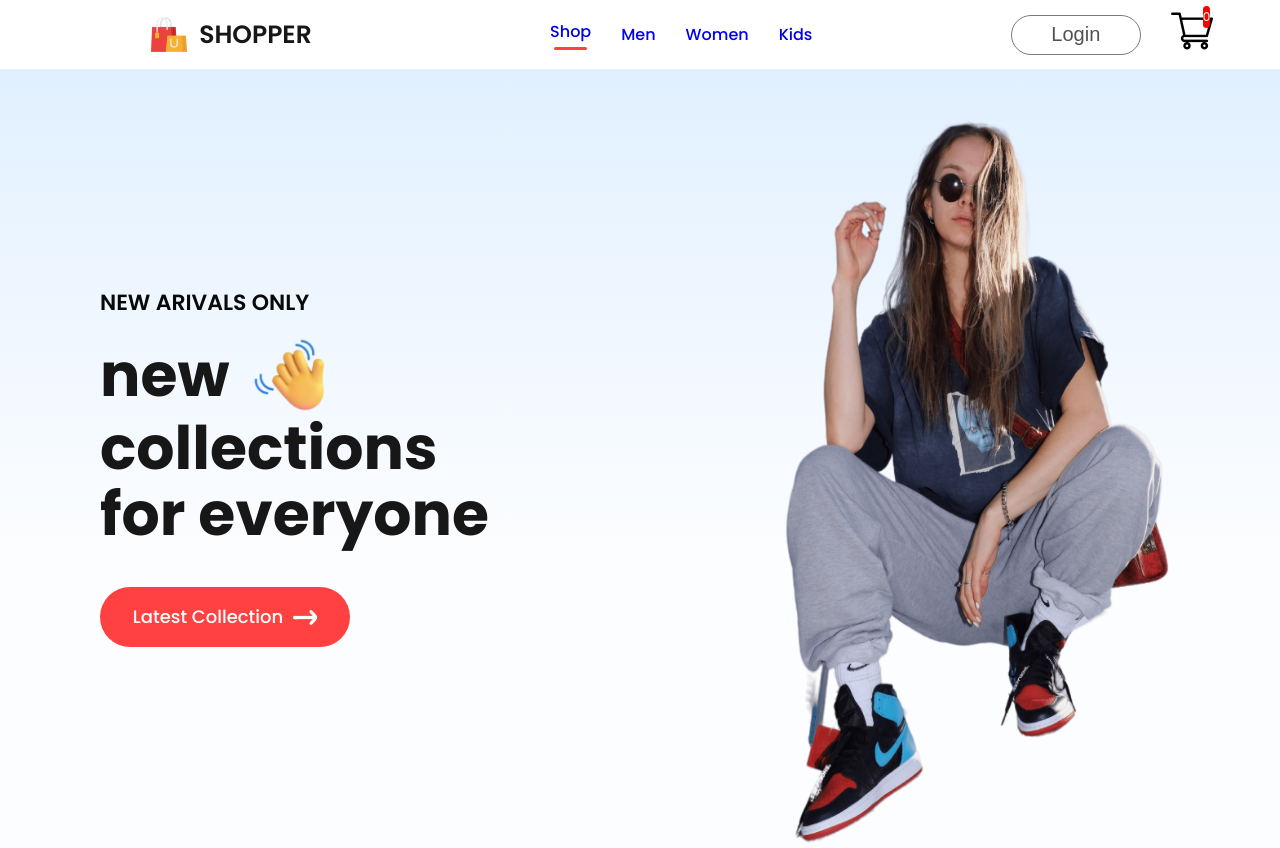
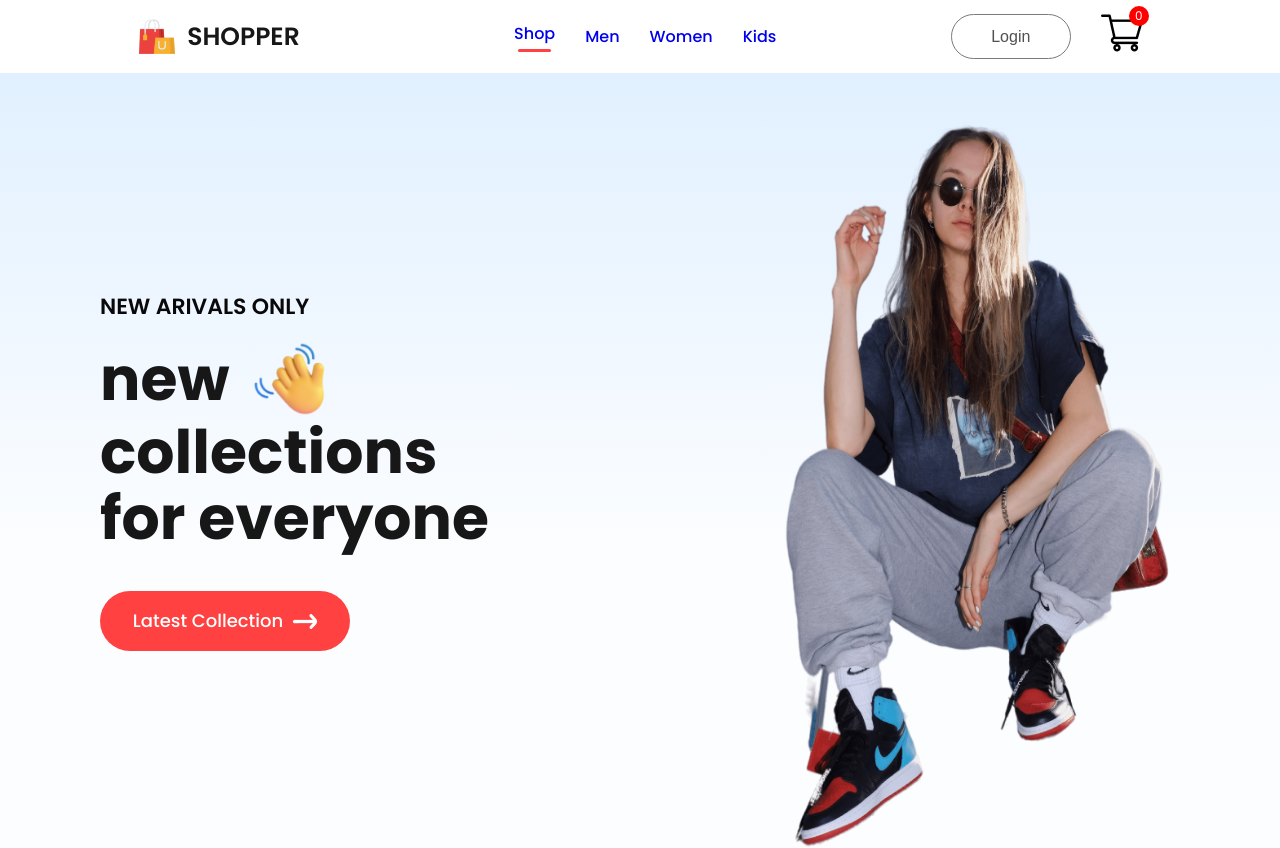
Before and after one commit to 1lelanta/E-commerce--main, a React (Create React App) app in the folder frontend/: page / in a window 1280 px wide. Shown: the top 848 px of the page. Built offline with nearby package versions, Linux system fonts and the light colour scheme.

Commit message:
fix(navbar): fix the navbar cart counter and make it in its position

```diff
--- a/frontend/src/Components/Navbar/Navbar.css
+++ b/frontend/src/Components/Navbar/Navbar.css
@@ -6,20 +6,17 @@
     align-items: center;
 }
 
-
 .nav-logo{
     display: flex;
     align-items: center;
     gap: 10px;
 }
 
-
 .nav-logo p{
     color: #171717;
     font-size: 38px;
     font-weight: 600;
 }
-
 
 .nav-menu{
     display: flex;
@@ -38,7 +35,6 @@
     justify-content: center;
     gap: 3px;
     cursor: pointer;
-
 }
 
 .nav-menu hr{
@@ -47,14 +43,15 @@
     height:3px;
     border-radius: 10px;
     background: #FF4141;
-
 }
 
 .nav-login-cart{
     display: flex;
     align-items: center;
     gap: 45px;
+    position: relative; /* ✅ needed for cart count positioning */
 }
+
 .nav-login-cart button{
     width: 130px;
     height: 40px;
@@ -66,24 +63,27 @@
     font-weight: 500;
     background: white;
     cursor: pointer;
+}
 
-}
 .nav-login-cart button:active{
     background:#f3f3f3;
 }
+
 .nav-cart-count{
+    position: absolute; /* ✅ instead of margin hacks */
+    top: -8px;
+    right: -8px;
     width: 22px;
     height: 22px;
     display: flex;
     justify-content: center;
     align-items: center;
-    margin-top: -35px;
-    margin-left: -55px;
-    border-radius: 11px;
+    border-radius: 50%;
     font-size: 14px;
     background: red;
     color: white;
 }
+
 .drop-down {
     display: flex;
     justify-content: center;
@@ -100,18 +100,20 @@
     cursor: pointer;
     background-color: white;
 }
+
 .drop-down select option{
     font-size: 18px;
     gap: 10px;
-    font-weight: 400px;
+    font-weight: 400;
 }
+
 .nav-dropdown{
     display: none;
 }
+
 @media(max-width:1280px){
     .navbar{
         padding: 12px 50px;
-
     }
     .nav-logo img{
         width: 40px;
@@ -126,17 +128,20 @@
     .nav-login-cart{
         gap: 30px;
     }
-    .nav-login-cart{
+    .nav-login-cart button{
         width: 120px;
         height: 45px;
         font-size: 16px;
-
     }
     .nav-cart-count{
-        margin-left: -40px;
+        width: 20px;
+        height: 20px;
         font-size: 12px;
+        top: -6px;
+        right: -6px;
     }
 }
+
 @media(max-width: 1024px){
     .navbar{
         padding: 12px 30px;
@@ -156,6 +161,9 @@
     .nav-cart-count{
         width: 18px;
         height: 18px;
+        font-size: 11px;
+        top: -6px;
+        right: -6px;
     }
     .drop-down select {
         width: 100px;
@@ -163,6 +171,7 @@
         font-size: 16px;
     }
 }
+
 @media(max-width:800px){
    .navbar{
     padding: 10px 0px;
@@ -195,6 +204,7 @@
         font-size: 14px;
     }
 }
+
 @media(max-width: 500px){
     .navbar{
         width: 8px 0px;
@@ -202,8 +212,6 @@
     }
     .nav-menu{
         transform: scale(0.8);
-    }
-    .nav-menu{
         height: 70px;
         top: 50px;
     }
```
